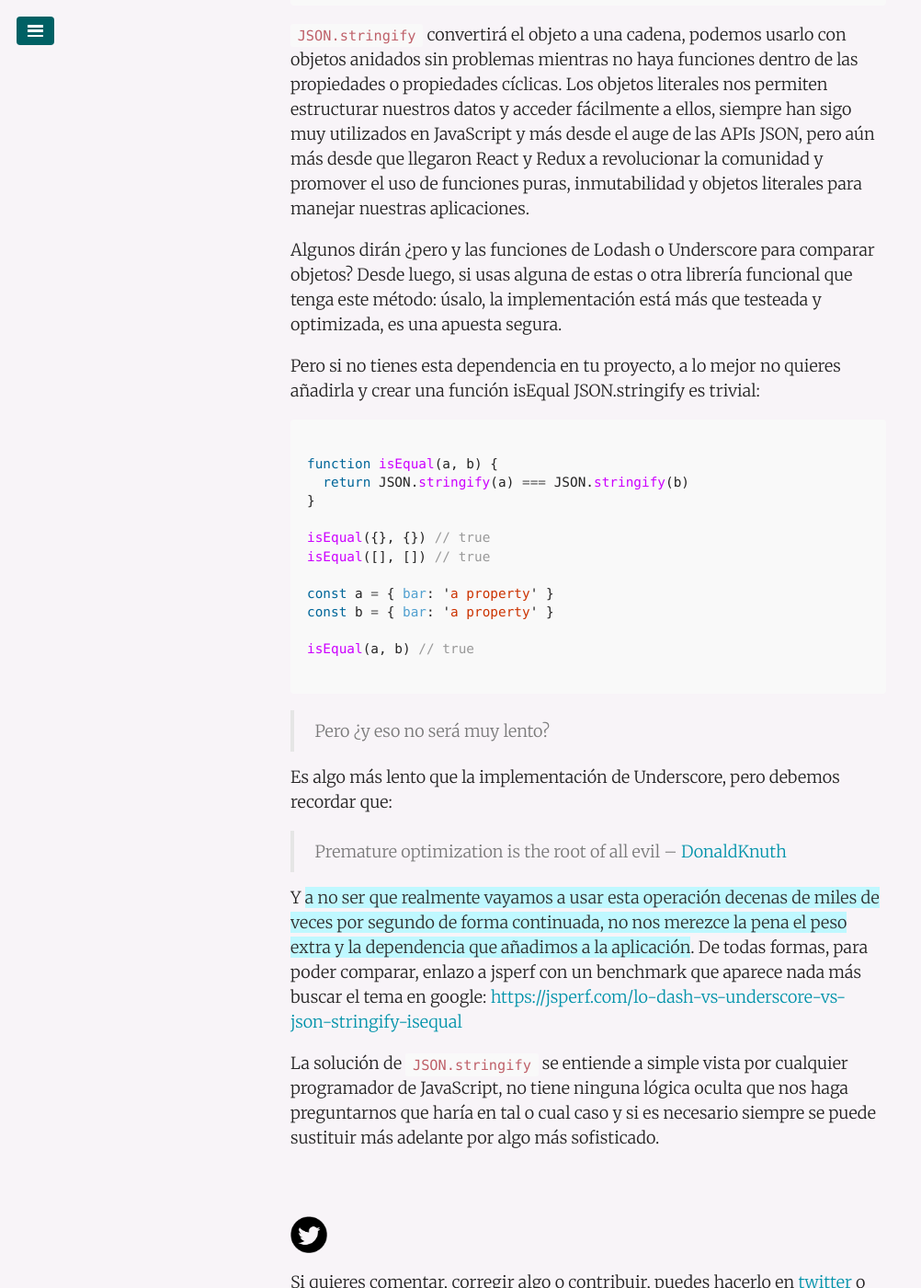
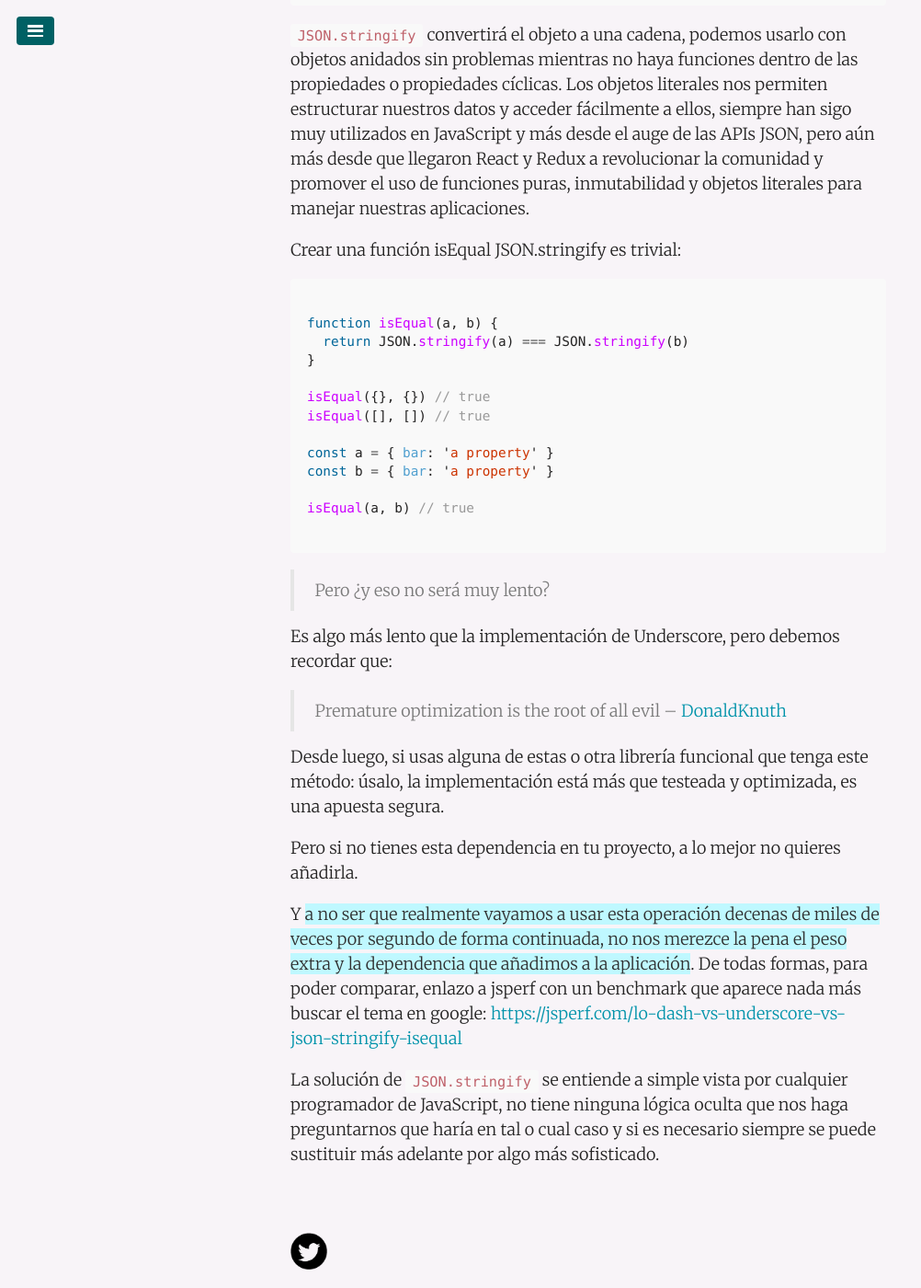
Before and after one commit to juanmirod/juanmirod.github.io, a Jekyll site: the page built from _posts/2018-01-09-comparacion-objetos-por-valor.markdown, in a window 1280 px wide and 1400 px high, scrolled down 1436 px. Shown: the whole window at 92% size, without its empty margins (0-1002 px from the left). Built offline with Jekyll 4.4.1, drawn with Linux system fonts in a browser that asks for light colours; some of the changed lines change nothing that is shown.

Commit message:
reviewed last post

````diff
--- a/_posts/2018-01-09-comparacion-objetos-por-valor.markdown
+++ b/_posts/2018-01-09-comparacion-objetos-por-valor.markdown
@@ -56,9 +56,7 @@ JSON.stringify(a) === JSON.stringify(b) // true
 
 `JSON.stringify` convertirá el objeto a una cadena, podemos usarlo con objetos anidados sin problemas mientras no haya funciones dentro de las propiedades o propiedades cíclicas. Los objetos literales nos permiten estructurar nuestros datos y acceder fácilmente a ellos, siempre han sigo muy utilizados en JavaScript y más desde el auge de las APIs JSON, pero aún más desde que llegaron React y Redux a revolucionar la comunidad y promover el uso de funciones puras, inmutabilidad y objetos literales para manejar nuestras aplicaciones.
 
-Algunos dirán ¿pero y las funciones de Lodash o Underscore para comparar objetos? Desde luego, si usas alguna de estas o otra librería funcional que tenga este método: úsalo, la implementación está más que testeada y optimizada, es una apuesta segura.
-
-Pero si no tienes esta dependencia en tu proyecto, a lo mejor no quieres añadirla y crear una función isEqual JSON.stringify es trivial:
+Crear una función isEqual JSON.stringify es trivial:
 
 ```javascript
 
@@ -82,6 +80,11 @@ Es algo más lento que la implementación de Underscore, pero debemos recordar q
 
 > Premature optimization is the root of all evil -- [DonaldKnuth](http://wiki.c2.com/?PrematureOptimization)
 
+
+Desde luego, si usas alguna de estas o otra librería funcional que tenga este método: úsalo, la implementación está más que testeada y optimizada, es una apuesta segura.
+
+Pero si no tienes esta dependencia en tu proyecto, a lo mejor no quieres añadirla.
+
 Y **a no ser que realmente vayamos a usar esta operación decenas de miles de veces por segundo de forma continuada, no nos merezce la pena el peso extra y la dependencia que añadimos a la aplicación**. De todas formas, para poder comparar, enlazo a jsperf con un benchmark que aparece nada más buscar el tema en google: [https://jsperf.com/lo-dash-vs-underscore-vs-json-stringify-isequal](https://jsperf.com/lo-dash-vs-underscore-vs-json-stringify-isequal)
 
 La solución de `JSON.stringify` se entiende a simple vista por cualquier programador de JavaScript, no tiene ninguna lógica oculta que nos haga preguntarnos que haría en tal o cual caso y si es necesario siempre se puede sustituir más adelante por algo más sofisticado.
````
